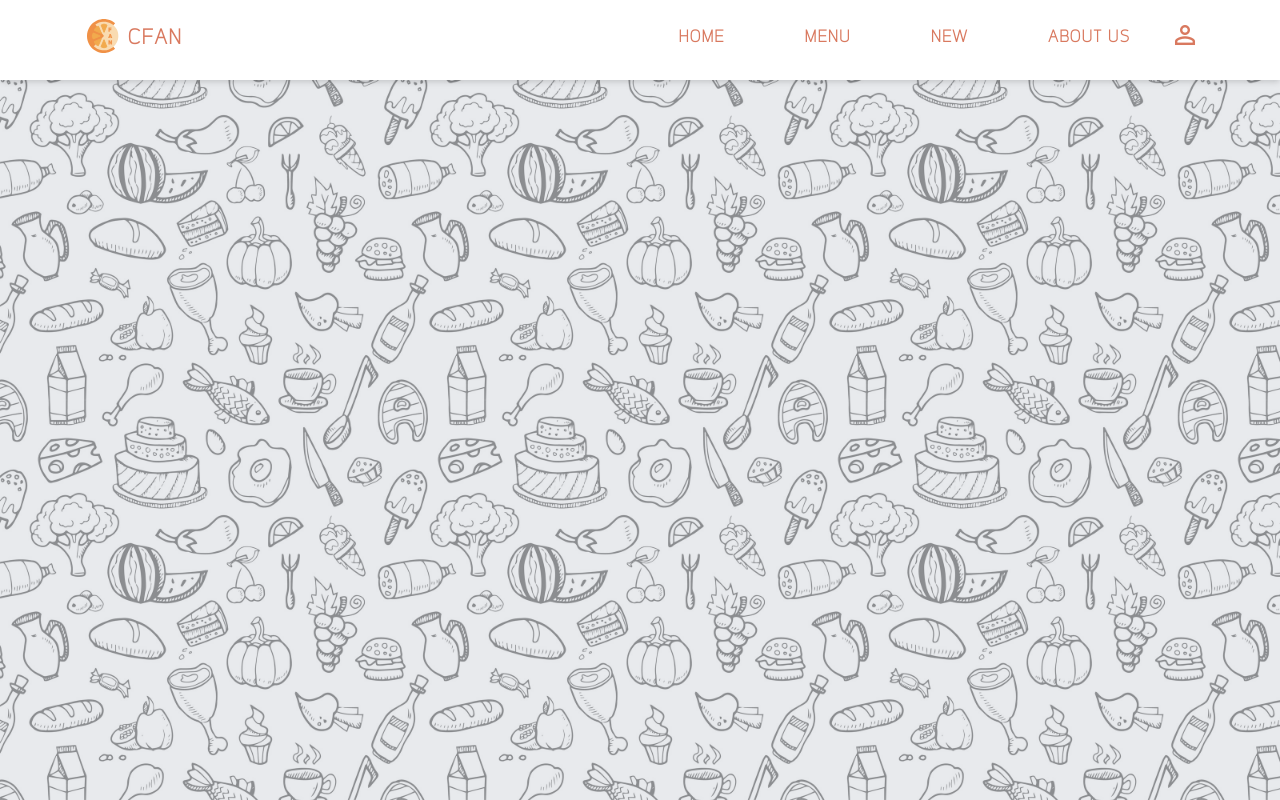
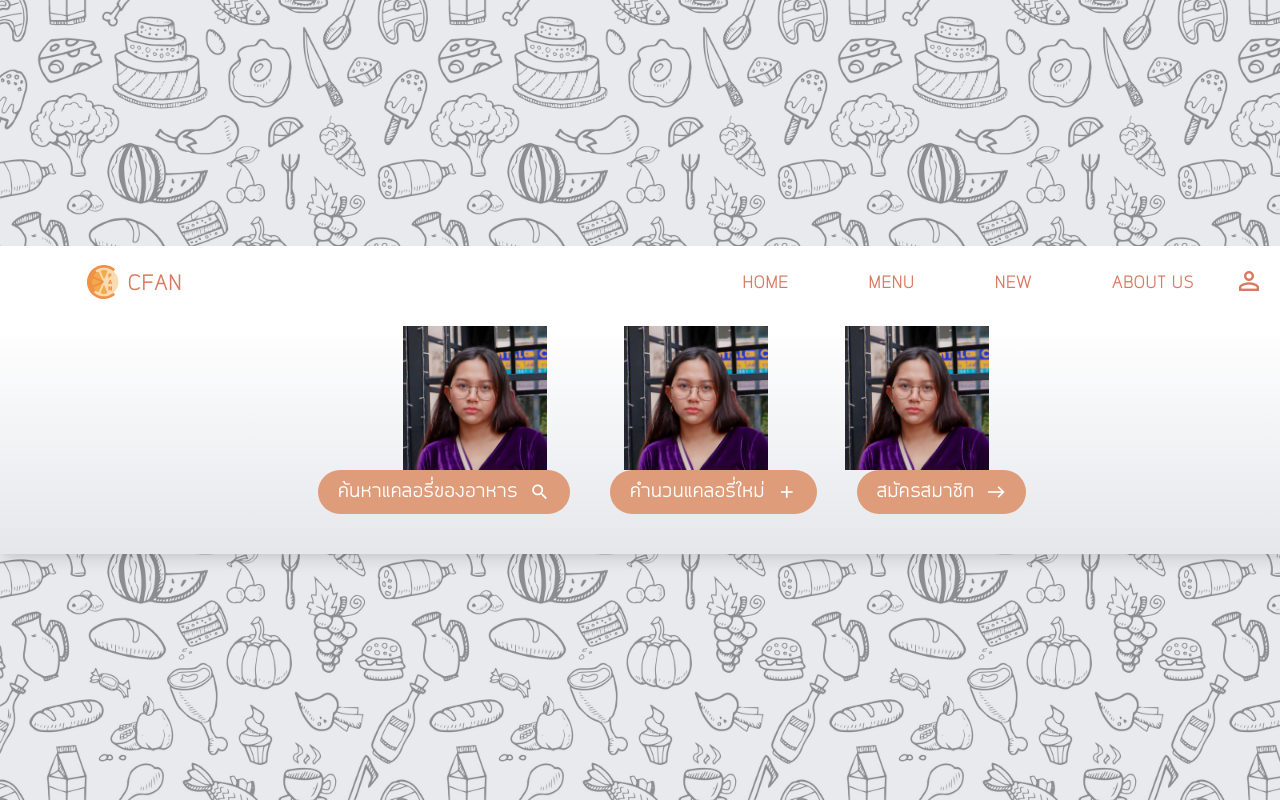
Before and after one commit to INT222-13-49-129/-INT222_Integrated_Project_Front-End, a Nuxt app: page /aboutus in a window 1280 px wide. Built offline with nearby package versions, Linux system fonts and the light colour scheme.

Commit message:
member page : add image

```diff
--- a/layouts/default.vue
+++ b/layouts/default.vue
@@ -20,7 +20,7 @@
     },
     computed: {
     isindex() {
-      return this.$route.name === 'index';
+      return this.$route.name === 'index' || this.$route.name === 'aboutus';
     }
   }
   }
--- /dev/null
+++ b/pages/aboutus.vue
@@ -0,0 +1,31 @@
+<template>
+  <div class="mx-auto xl:w-336 w-11/12 h-auto pb-10 bg-gradient-to-b  from-white to-gray-200 shadow-lg">
+   <div class="flex xl:flex-row flex-col-reverse xl:px-32 justify-center">
+     <div class="xl:w-7/12 w-full xl:pl-12 flex flex-row h-36 justify-between ">
+       <img  src="../assets/img/member/chompoo.jpg" />
+       <img  src="../assets/img/member/chompoo.jpg" />
+       <img  src="../assets/img/member/chompoo.jpg" />
+     </div>
+   </div>
+   <div class="flex xl:flex-row flex-col justify-center w-3/4 mx-auto xl:gap-x-10 gap-y-8 mt-6 xl:mt-0 text-white text-lg">
+      <nuxt-link class="transition duration-300 ease-in-out transform hover:scale-110 group bg-lightsalmon hover:bg-salmon hover:shadow-md px-5 py-2 rounded-full flex justify-center" to="/foodmenu">ค้นหาแคลอรี่ของอาหาร
+      <i class="material-icons text-xl ml-3">
+        search
+      </i></nuxt-link>
+      <nuxt-link class="transition duration-300 ease-in-out transform hover:scale-110 group bg-lightsalmon hover:bg-salmon hover:shadow-md px-5 py-2 rounded-full flex justify-center" to="/">คำนวนแคลอรี่ใหม่
+      <i class="material-icons text-xl ml-3">
+        add
+      </i></nuxt-link>
+      <nuxt-link class="transition duration-300 ease-in-out transform hover:scale-110 group bg-lightsalmon hover:bg-salmon hover:shadow-md px-5 py-2 rounded-full flex justify-center" to="/signup">สมัครสมาชิก
+      <i class="material-icons text-xl ml-3 group-hover:animate-bouncex">
+        east
+      </i></nuxt-link>
+   </div>
+  </div>
+</template>
+<script>
+export default {
+
+}
+
+</script>
```
Also changed, not shown: assets/img/member/Untitled_Artwork 9.png (added), assets/img/member/chompoo.jpg (added).
